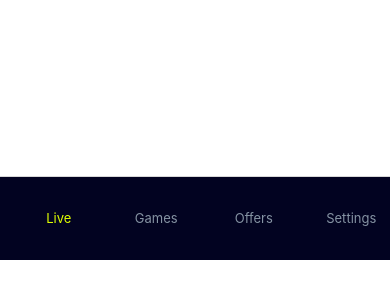
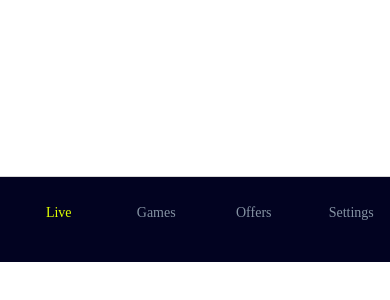
Before and after one commit to husen180894/GamesBucket, a React Native app: screen /Main in a window 390 px wide. Shown: the part 246-546 px from the top of the page. Built offline with nearby package versions, Linux system fonts and the light colour scheme; some icons are missing.

Commit message:
add bottom tabs

```diff
--- a/src/screens/Stacks/MainStack.js
+++ b/src/screens/Stacks/MainStack.js
@@ -2,7 +2,7 @@ import {createBottomTabNavigator} from '@react-navigation/bottom-tabs';
 
 import {Platform} from 'react-native';
 
-import {STATIC_DATA, COLORS, SIZES} from '~assets/constants';
+import {STATIC_DATA, COLORS, SIZES, FONTS} from '~assets/constants';
 
 const Tab = createBottomTabNavigator();
 
@@ -17,14 +17,25 @@ function MainStack() {
         tabBarInactiveTintColor: COLORS.appGray,
         headerShown: false,
         tabBarShowLabel: true,
+        tabBarIconStyle: {marginBottom: -5},
         tabBarStyle: {
           backgroundColor: COLORS.appPrimary,
-          paddingBottom: 5,
+          paddingBottom: 15,
           height:
             Platform.OS === 'android'
               ? SIZES.HEIGHT * 0.09
               : SIZES.HEIGHT * 0.1,
+          shadowColor: COLORS.appPrimary,
+          shadowOffset: {
+            width: 0,
+            height: 2,
+          },
         },
+        tabBarLabelStyle: {
+          fontSize: SIZES.smd,
+          fontFamily: FONTS.fnm,
+        },
+        tabBarHideOnKeyboard: true,
       }}>
       {bottomTabList.map(tab => {
         return (
```
